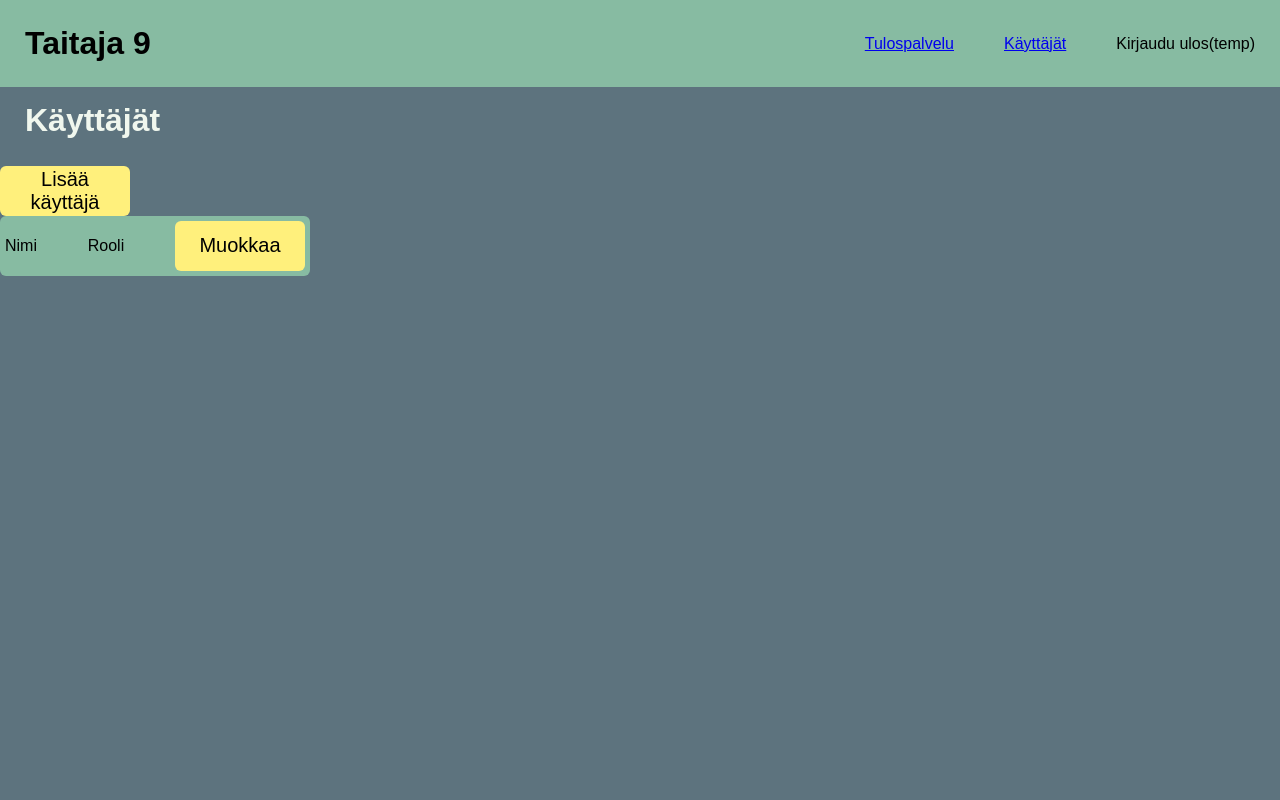
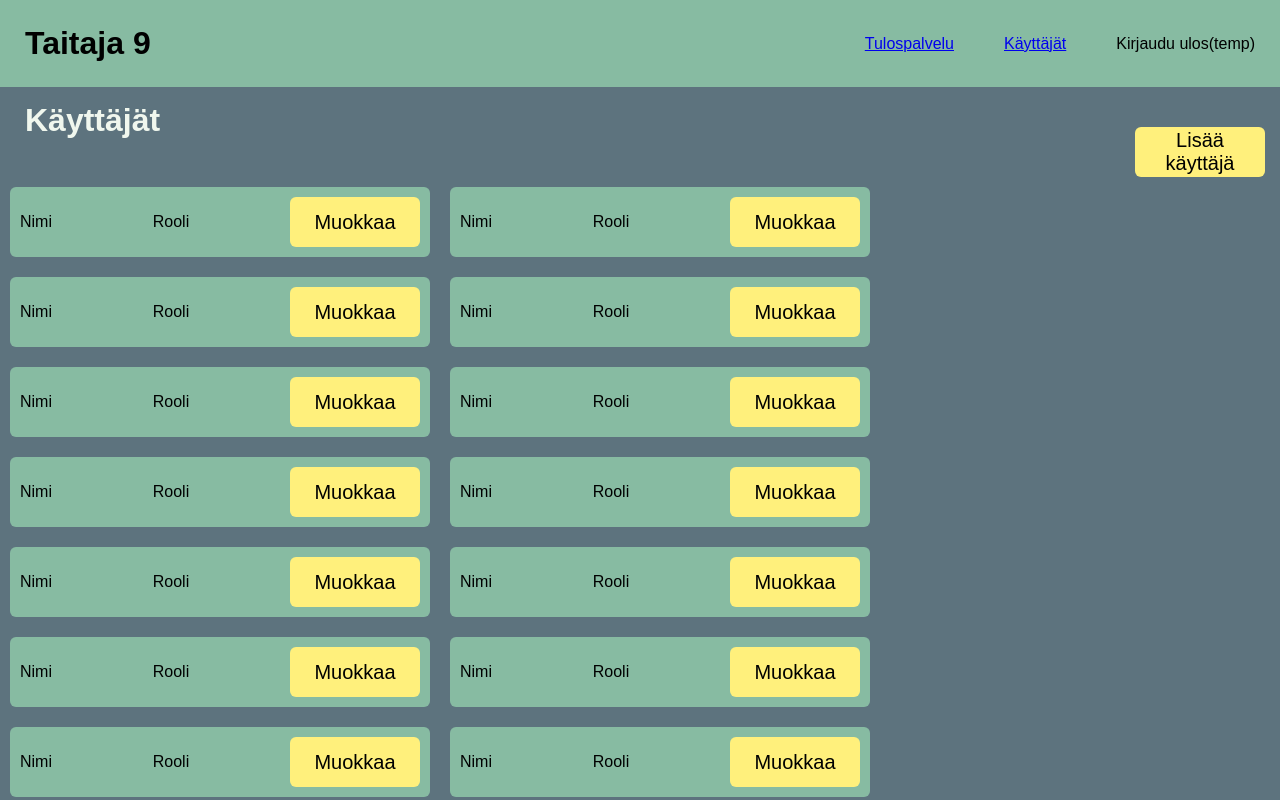
Before and after one commit to MiroKilpinen/taitaja9_githib, a React (Create React App) app in the folder client/taitaja9/: page /Users in a window 1280 px wide. Shown: the top 800 px of the page. Built offline with nearby package versions, Linux system fonts and the light colour scheme; a web font is replaced by a local one.

Commit message:
Tein käyttäjät sivua varten UserContainer komponentin jossa on nimi ja rooli propsit ja muokkaa nappi

```diff
--- /dev/null
+++ b/client/taitaja9/src/components/UserContainer.js
@@ -0,0 +1,17 @@
+import "../styles/UserContainer.css";
+
+function UserContainer(props) {
+  return (
+    <div className="user-container">
+      <div className="user-name">
+        <p>{props.name}</p>
+      </div>
+      <div className="user-role">
+        <p>{props.role}</p>
+      </div>
+      <button className="edit-user">Muokkaa</button>
+    </div>
+  );
+}
+
+export default UserContainer;
--- a/client/taitaja9/src/pages/users.js
+++ b/client/taitaja9/src/pages/users.js
@@ -2,26 +2,33 @@ import React from "react";
 import "../styles/users.css";
 import Navbar from "../components/Navbar";
 import Footer from "../components/footr";
+import UserContainer from "../components/UserContainer";
 
 function Users() {
   return (
     <div className="users">
       <Navbar />
-      <div className="user-header">
+      <div className="users-header">
         <h2>Käyttäjät</h2>
         <button className="add-user">Lisää käyttäjä</button>
       </div>
       <div className="users-body">
         <div className="users-list">
-          <div className="user-container">
-            <div className="user-name">
-              <p>Nimi</p>
-            </div>
-            <div className="user-role">
-              <p>Rooli</p>
-            </div>
-            <button className="edit-user">Muokkaa</button>
-          </div>
+          <UserContainer name="Nimi" role="Rooli" />
+          <UserContainer name="Nimi" role="Rooli" />
+          <UserContainer name="Nimi" role="Rooli" />
+          <UserContainer name="Nimi" role="Rooli" />
+          <UserContainer name="Nimi" role="Rooli" />
+          <UserContainer name="Nimi" role="Rooli" />
+          <UserContainer name="Nimi" role="Rooli" />
+          <UserContainer name="Nimi" role="Rooli" />
+          <UserContainer name="Nimi" role="Rooli" />
+          <UserContainer name="Nimi" role="Rooli" />
+          <UserContainer name="Nimi" role="Rooli" />
+          <UserContainer name="Nimi" role="Rooli" />
+          <UserContainer name="Nimi" role="Rooli" />
+          <UserContainer name="Nimi" role="Rooli" />
+          <UserContainer name="Nimi" role="Rooli" />
         </div>
       </div>
       <Footer />
--- /dev/null
+++ b/client/taitaja9/src/styles/UserContainer.css
@@ -0,0 +1,19 @@
+.user-container {
+  background-color: #87bba2;
+  display: flex;
+  flex-direction: row;
+  justify-content: space-between;
+  min-width: 400px;
+  border-radius: 6px;
+  padding: 10px;
+  margin: 10px;
+}
+
+.edit-user {
+  font-size: 20px;
+  background-color: #fff07c;
+  border: none;
+  border-radius: 6px;
+  height: 50px;
+  width: 130px;
+}
--- a/client/taitaja9/src/styles/users.css
+++ b/client/taitaja9/src/styles/users.css
@@ -12,8 +12,8 @@
 h2 {
   color: #f0f7ee;
   font-size: 32px;
+  margin: 25px;
   margin-top: 15px;
-  margin-left: 25px;
   max-width: 200px;
 }
 
@@ -26,6 +26,7 @@ h2 {
   border-radius: 6px;
   height: 50px;
   width: 130px;
+  margin-right: 15px;
 }
 
 .users-body {
@@ -33,21 +34,8 @@ h2 {
   color: black;
 }
 
-.user-container {
-  background-color: #87bba2;
+.users-list {
   display: flex;
+  flex-wrap: wrap;
   flex-direction: row;
-  justify-content: space-between;
-  max-width: 300px;
-  border-radius: 6px;
-  padding: 5px;
 }
-
-.edit-user {
-  font-size: 20px;
-  background-color: #fff07c;
-  border: none;
-  border-radius: 6px;
-  height: 50px;
-  width: 130px;
-}
```
